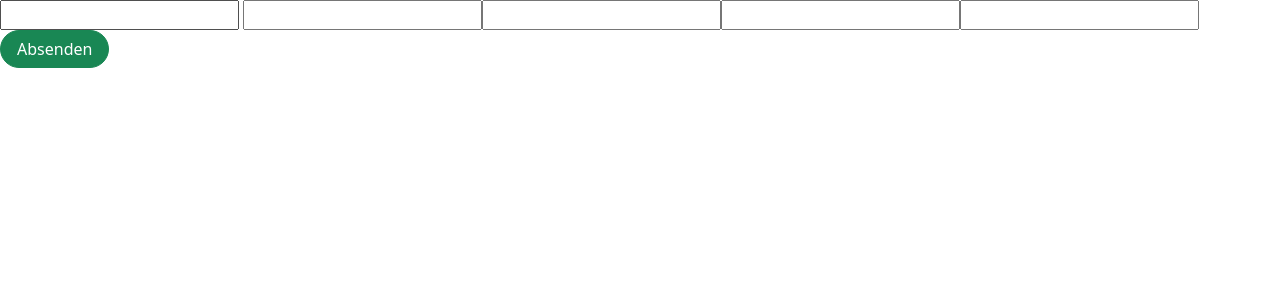
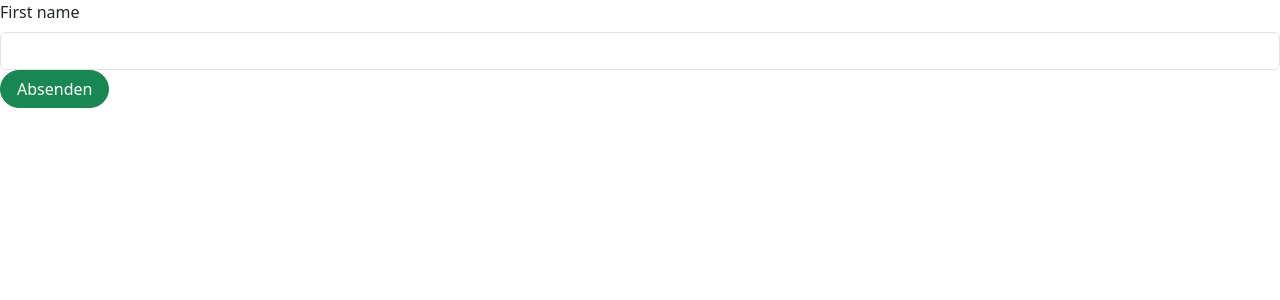
Before and after one commit to lunarpotato/website_dogcoach, a Next.js app: page / in a window 1280 px wide. Shown: the top 300 px of the page. Built offline with nearby package versions, Linux system fonts and the light colour scheme.

Commit message:
adding bootstrap snippets

```diff
--- a/app/form.tsx
+++ b/app/form.tsx
@@ -6,10 +6,29 @@ export default function Page() {
     <Form action="/search">
       {/* On submission, the input value will be appended to
           the URL, e.g. /search?query=abc */}
-      <input name="name"/> <input name="name"/>
+      {/* <input name="name"/> <input name="name"/>
       <input name="mail"/>
       <input name="phone"/>
-      <input name="message"/>
+      <input name="message"/> */}
+
+      <>
+  <label htmlFor="firstName" className="form-label">
+    First name
+  </label>
+  <input
+    type="text"
+    className="form-control"
+    id="firstName"
+    placeholder=""
+    defaultValue=""
+    required
+  />
+  <div className="invalid-feedback">Valid first name is required.</div>
+</>
+
+
+
+
       <button className="btn btn-success rounded-pill px-3" type="submit">Absenden</button>
 
 
--- a/app/page.tsx
+++ b/app/page.tsx
@@ -3,7 +3,11 @@ import Form from "./form"
 
 export default function Home() {
   return (
-    <Form></Form>
+
+
+    <Form/>
+
+
 
   );
 }
```
